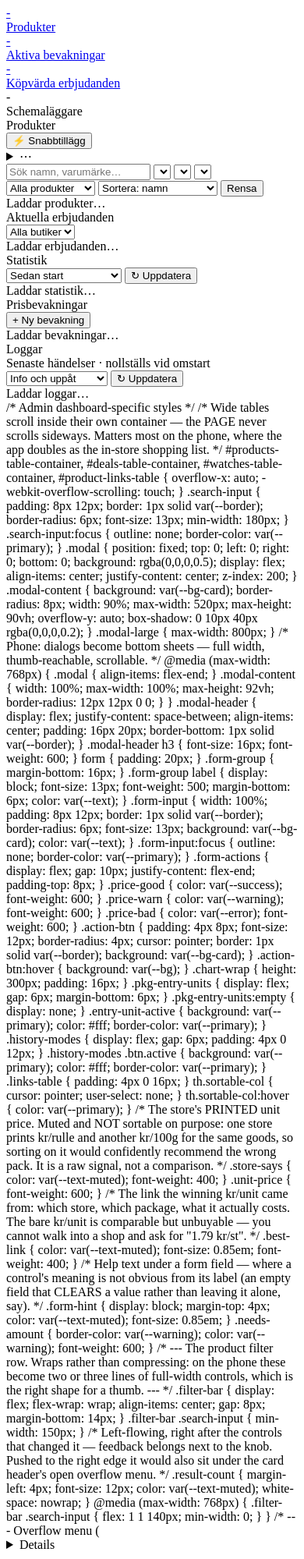
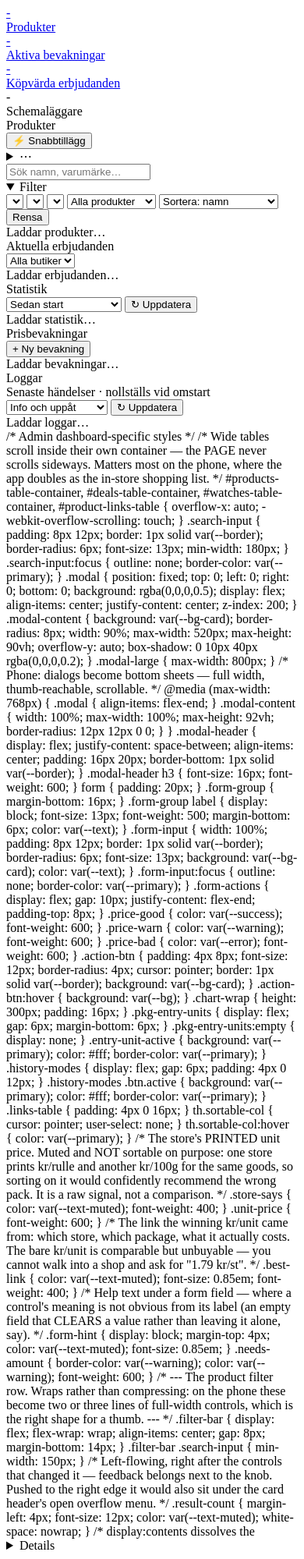
Before and after one commit to MagTer/price-tracker, a Python web app: template src/api/templates/admin.html in a window 390 px wide. Shown: the whole page at 78% size. Run offline with Jinja, Linux system fonts and the light colour scheme; the template is opened without the code that fills it, so the values that code supplies are empty.

Commit message:
feat: the phone stops scrolling sideways — fold, hide, and enlarge instead
The app is the shopping list IN the store, and the phone rendering still
treated 390px as a small desktop: six-column tables pushed price (the whole
point) behind a sideways scroll, the facet selects ate three rows before the
list began, iOS zoomed the page on every focused 13px field, and the row
buttons were 12px text with 4px padding.

- Secondary columns (col-secondary) hide under 768px instead of forcing the
  scroll: brand/category/store-count on Produkter (search matches brand and
  category; the count lives in the links panel), Rabatt/Sett/Jämförelse on
  Erbjudanden, the offer-alert flag on Bevakningar. The overflow-x container
  stays as the fallback for what is still too wide.
- The Erbjudanden verdict re-enters INLINE under the product name on the
  phone (deal-verdict-inline): four content-heavy columns honestly do not
  fit 390px, and the verdict must not be the column that gets clipped.
- The five facet selects fold behind a "Filter" summary on the phone; search
  stays out (it is the in-store control). Desktop is untouched — the summary
  hides and display:contents melts the <details> into the flex row. An active
  folded filter announces itself as a count in the summary, and the script
  reopens the fold on a phone→desktop resize because closed-<details> content
  is unrendered no matter what CSS says.
- Form fields are 16px on the phone (iOS Safari auto-zooms anything under
  16px on focus) and the row buttons get finger-sized padding.

Verified by rendering the served page headless at 390px and 1280px and
click-driving the fold; the deals-table gate now pins the col-secondary
markup and the inline verdict.

Co-Authored-By: Claude Fable 5 <noreply@anthropic.com>

```diff
--- a/src/api/templates/admin.html
+++ b/src/api/templates/admin.html
@@ -49,6 +49,14 @@
          taxonomy here; the canonical order is read back off the injected category <select>. -->
     <div class="filter-bar">
         <input type="text" id="product-search" placeholder="Sök namn, varumärke…" class="search-input">
+        <!-- On the phone the facet selects fold behind this summary — search stays out, it is
+             the control used standing in the store. On desktop the summary is hidden and
+             display:contents melts the <details> into the flex row, so nothing changes there.
+             The count in the summary is what keeps a folded-away active filter from silently
+             narrowing the list. Closed-<details> content is unrendered regardless of CSS, so
+             the script reopens it whenever the viewport goes wide (see the wiring). -->
+        <details class="filter-more" id="filter-more" open>
+            <summary class="btn btn-sm">Filter<span id="filter-more-count"></span></summary>
             <select id="filter-category" class="search-input"></select>
             <select id="filter-store" class="search-input"></select>
             <select id="filter-missing" class="search-input"></select>
@@ -63,6 +71,7 @@
                 <option value="aisle">Sortera: butiksordning</option>
             </select>
             <button type="button" class="btn btn-sm" id="filter-clear" onclick="clearProductFilters()">Rensa</button>
+        </details>
         <!-- A filter that hides rows must say how many, always. -->
         <span class="result-count" id="product-count"></span>
     </div>
@@ -818,8 +827,43 @@ th.sortable-col:hover {
     color: var(--text-muted);
     white-space: nowrap;
 }
+/* display:contents dissolves the <details> so its children are flex items of .filter-bar —
+   the desktop row looks exactly as it did before the fold existed. The summary is hidden on
+   desktop, which also makes the details unclosable there. */
+.filter-more { display: contents; }
+.filter-more > summary {
+    display: none;
+    list-style: none;
+    user-select: none;
+}
+.filter-more > summary::-webkit-details-marker { display: none; }
 @media (max-width: 768px) {
     .filter-bar .search-input { flex: 1 1 140px; min-width: 0; }
+    #product-search { flex: 1 1 160px; }
+    .filter-more > summary { display: inline-flex; flex: 0 0 auto; }
+}
+/* --- Phone. The app doubles as the shopping list IN the store, so these are not
+   nice-to-haves: name and price must share the screen without sideways scrolling, and a
+   fingertip must be enough. --- */
+/* Desktop has the verdict as its own column; the inline copy exists for the phone only.
+   (Base rule BEFORE the media block — same specificity, so source order decides.) */
+.deal-verdict-inline { display: none; }
+@media (max-width: 768px) {
+    /* iOS Safari auto-zooms any focused field under 16px — the page jumps on every search. */
+    .search-input, .form-input { font-size: 16px; }
+    /* Finger-sized targets (the row buttons were 12px text with 4px padding). */
+    .action-btn { padding: 9px 12px; }
+    .btn-sm { padding: 8px 12px; }
+    /* Secondary columns hide instead of forcing the table into sideways scroll — what they
+       carry is reachable elsewhere (search matches brand/category; recency and alert flags
+       live in the dialogs). The overflow-x container stays as the fallback for what is
+       still too wide. */
+    .col-secondary { display: none; }
+    /* Squeeze the chrome, not the content: tighter cell padding and plain headers buy the
+       last column its place on a 390px screen. */
+    th, td { padding: 8px 6px; }
+    th { letter-spacing: 0; font-size: 11px; }
+    .deal-verdict-inline { display: block; margin-top: 4px; }
 }
 
 /* --- Overflow menu (<details>, so it opens and closes without a line of JS and answers the
@@ -1159,7 +1203,9 @@ function buildProductsTable(products, filtered) {
     // completely different things. What is left is the pair you press weekly; the rest moved
     // to where its context already is — Länka into the Länkar panel, Ta bort into the edit
     // dialog next to the fields it destroys.
-    let html = '<table><thead><tr><th>Namn</th><th>Varumärke</th><th>Kategori</th><th>Butiker</th><th>Lägsta jfr-pris</th><th>Åtgärder</th></tr></thead><tbody>';
+    // col-secondary hides on the phone: search already matches brand and category, so the
+    // columns that must share a phone screen are name, count, price and the two buttons.
+    let html = '<table><thead><tr><th>Namn</th><th class="col-secondary">Varumärke</th><th class="col-secondary">Kategori</th><th class="col-secondary">Butiker</th><th>Lägsta jfr-pris</th><th>Åtgärder</th></tr></thead><tbody>';
     for (const p of products) {
         const links = p.stores || [];
         // COUNT, not names: linked store names made this column swallow the table, and
@@ -1169,9 +1215,9 @@ function buildProductsTable(products, filtered) {
         const storeCell = storeCount ? String(storeCount) : '&#8212;';
         html += `<tr class="product-row" data-action="links" data-id="${escapeHtml(p.id)}">
             <td><button type="button" class="product-name" data-action="links" data-id="${escapeHtml(p.id)}">${escapeHtml(p.name)}</button></td>
-            <td>${escapeHtml(p.brand || '-')}</td>
-            <td>${escapeHtml(p.category || '-')}</td>
-            <td>${storeCell}</td>
+            <td class="col-secondary">${escapeHtml(p.brand || '-')}</td>
+            <td class="col-secondary">${escapeHtml(p.category || '-')}</td>
+            <td class="col-secondary">${storeCell}</td>
             <td>${buildBestPriceCell(p, links)}</td>
             <td class="row-actions">
                 <button class="action-btn" data-action="history" data-id="${escapeHtml(p.id)}">Historik</button>
@@ -1376,6 +1422,12 @@ function renderProducts() {
         ? allProducts.length + ' produkter'
         : rows.length + ' av ' + allProducts.length + ' produkter';
     document.getElementById('filter-clear').style.display = active ? '' : 'none';
+    // The phone folds the facet selects away (see #filter-more) — an active one must still
+    // announce itself, or a forgotten filter reads as a shrunken product list.
+    const folded = PRODUCT_FILTER_KEYS.filter(
+        k => k !== 'search' && productFilters[k] !== EMPTY_PRODUCT_FILTERS[k]
+    ).length;
+    document.getElementById('filter-more-count').textContent = folded ? ` (${folded})` : '';
 }
 
 function setProductFilter(key, value) {
@@ -1545,19 +1597,25 @@ function buildDealRow(d) {
     const ord = d.price_sek != null
         ? '<div class="best-link">ord. ' + escapeHtml(formatSek(d.price_sek)) + ' kr</div>'
         : '';
+    // The verdict is rendered twice: as its own column, and duplicated under the product
+    // name in a phone-only block. Four content-heavy columns honestly do not fit 390px, and
+    // the verdict is the one thing that must not be the column that gets clipped.
     return `<tr>
-        <td>${escapeHtml(d.product_name)}${d.package_size ? '<div class="best-link">' + escapeHtml(d.package_size) + '</div>' : ''}</td>
+        <td>${escapeHtml(d.product_name)}${d.package_size ? '<div class="best-link">' + escapeHtml(d.package_size) + '</div>' : ''}<div class="deal-verdict-inline">${dealComparisonCell(d)}</div></td>
         <td>${storeLinkHtml(d.store_name, d.product_url)}</td>
         <td><span class="price-good">${escapeHtml(formatSek(d.offer_price_sek))} kr</span>${jfr}${ord}</td>
-        <td>${dealComparisonCell(d)}</td>
-        <td><span class="price-good">${pct}%</span> <span class="badge badge-success">${escapeHtml(d.offer_type)}</span></td>
-        <td>${dealSeenCell(d)}</td>
+        <td class="col-secondary">${dealComparisonCell(d)}</td>
+        <td class="col-secondary"><span class="price-good">${pct}%</span> <span class="badge badge-success">${escapeHtml(d.offer_type)}</span></td>
+        <td class="col-secondary">${dealSeenCell(d)}</td>
     </tr>`;
 }
 
+// Rabatt and Sett hide on the phone (col-secondary): the store's own framing and our check
+// schedule are not what you act on in the aisle — product, butik, price and the verdict are.
+// The verdict column hides too, but re-enters inline under the product name (see buildDealRow).
 function buildDealTable(rows) {
     return '<table><thead><tr><th>Produkt</th><th>Butik</th><th>Erbjudande</th>'
-        + '<th>Jämförelse</th><th>Rabatt</th><th>Sett</th></tr></thead><tbody>'
+        + '<th class="col-secondary">Jämförelse</th><th class="col-secondary">Rabatt</th><th class="col-secondary">Sett</th></tr></thead><tbody>'
         + rows.map(buildDealRow).join('')
         + '</tbody></table>';
 }
@@ -1871,7 +1929,9 @@ async function loadWatches() {
         }
         // Both actions here are writes, so a reader gets no Åtgärder column at all rather
         // than an empty one.
-        let html = '<table><thead><tr><th>Produkt</th><th>Mål</th><th>Just nu</th><th>Larma vid erbjudande</th>'
+        // The offer-alert flag hides on the phone (col-secondary) — it lives in the edit
+        // dialog; target vs current price is what the list is for.
+        let html = '<table><thead><tr><th>Produkt</th><th>Mål</th><th>Just nu</th><th class="col-secondary">Larma vid erbjudande</th>'
             + (IS_ADMIN ? '<th>Åtgärder</th>' : '') + '</tr></thead><tbody>';
         for (const w of watches) {
             // Show the target in whichever currency the watch actually uses —
@@ -1896,7 +1956,7 @@ async function loadWatches() {
                 <td>${escapeHtml(w.product_name || w.product_id)}</td>
                 <td>${escapeHtml(target)}</td>
                 <td>${now}</td>
-                <td>${w.alert_on_any_offer ? 'Ja' : 'Nej'}</td>
+                <td class="col-secondary">${w.alert_on_any_offer ? 'Ja' : 'Nej'}</td>
                 ${IS_ADMIN ? `<td>
                     <button class="action-btn" onclick="openEditWatch('${w.watch_id}')">Redigera</button>
                     <button class="action-btn" onclick="deleteWatch('${w.watch_id}')">Ta bort</button>
@@ -2991,6 +3051,16 @@ for (const [id, key] of PRODUCT_FILTER_CONTROLS) {
     });
 }
 
+// The facet fold starts closed on a phone and MUST reopen when the viewport goes wide:
+// desktop CSS hides the summary (nothing left to click), and a closed <details>' content
+// is unrendered no matter what display: rule applies to it.
+{
+    const filterMore = document.getElementById('filter-more');
+    const phoneViewport = window.matchMedia('(max-width: 768px)');
+    if (phoneViewport.matches) filterMore.open = false;
+    phoneViewport.addEventListener('change', (e) => { if (!e.matches) filterMore.open = true; });
+}
+
 // <details> menus open themselves; nothing closes them. Two lines here do both cases a user
 // expects: picking an item, and clicking anywhere else.
 document.addEventListener('click', (e) => {
```
Also changed, not shown: tests/test_api.py (+5 -2 lines). Lines whose indentation alone changed are shown as unchanged.
